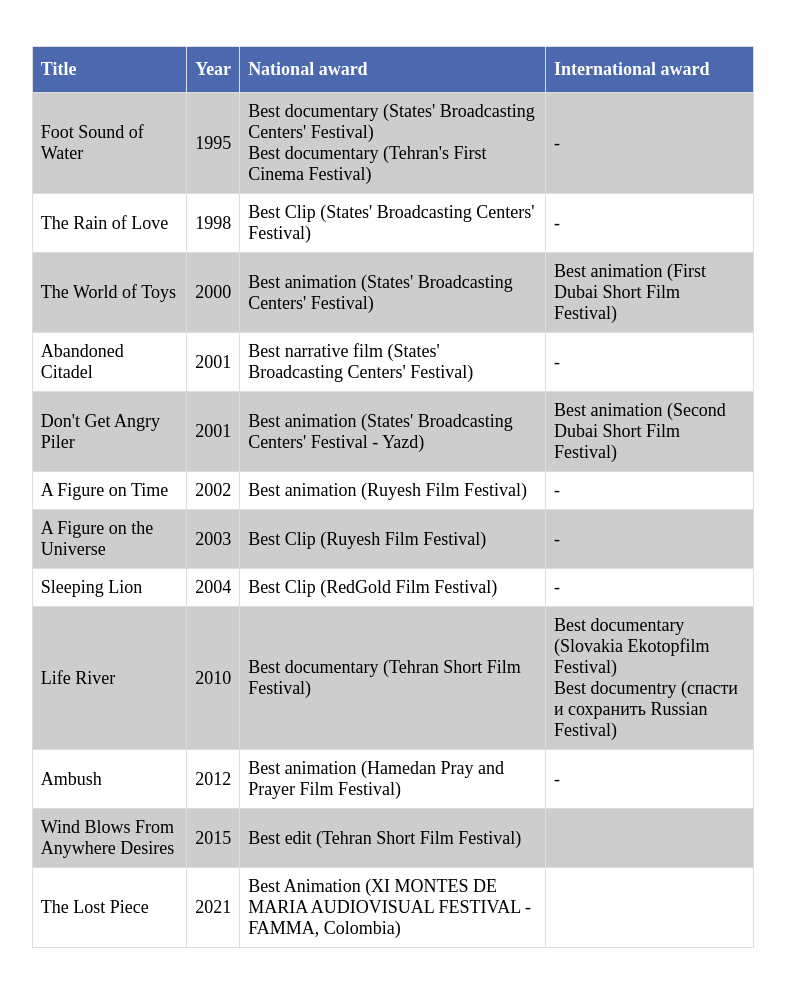
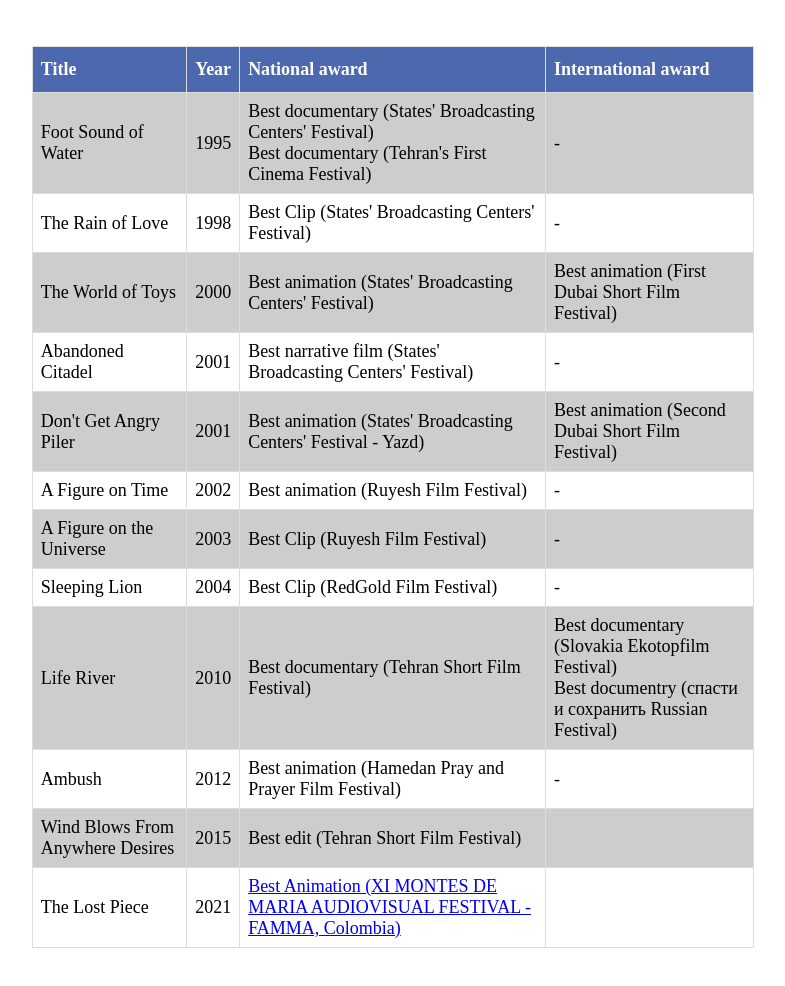
Before and after one commit to jamal-oskouei/jamal-oskouei.github.io, a plain HTML site: page honors.html in a window 1280 px wide. Shown: the whole page, without its empty margins (247-1032 px from the left). Drawn offline with Linux system fonts and the light colour scheme.

Commit message:
Update honors.html

```diff
--- a/honors.html
+++ b/honors.html
@@ -138,7 +138,7 @@
     <tr>
         <td>The Lost Piece</td>
         <td>2021</td>
-        <td>Best Animation (XI MONTES DE MARIA AUDIOVISUAL FESTIVAL - FAMMA, Colombia) </td>
+        <td><a href="http://iranfilmport.com/1750/%da%a9%d8%b3%d8%a8-%d8%ac%d8%a7%db%8c%d8%b2%d9%87-%d8%a8%d8%b1%d8%a7%db%8c-%d8%a7%d9%86%db%8c%d9%85%db%8c%d8%b4%d9%86-%da%a9%d9%88%d8%aa%d8%a7%d9%87-%d9%82%d8%b7%d8%b9%d9%87-%da%af%d9%85%d8%b4%d8%af%d9%87-%d8%ac%d9%85%d8%a7%d9%84-%d8%a7%d8%b3%da%a9%d9%88%d8%a6%db%8c-%d8%ac%d8%b4%d9%86%d9%88%d8%a7%d8%b1%d9%87-FAMMA-%da%a9%d9%84%d9%85%d8%a8%db%8c%d8%a7">Best Animation (XI MONTES DE MARIA AUDIOVISUAL FESTIVAL - FAMMA, Colombia) </a></td>
         <td></td>
     </tr>
 
```
